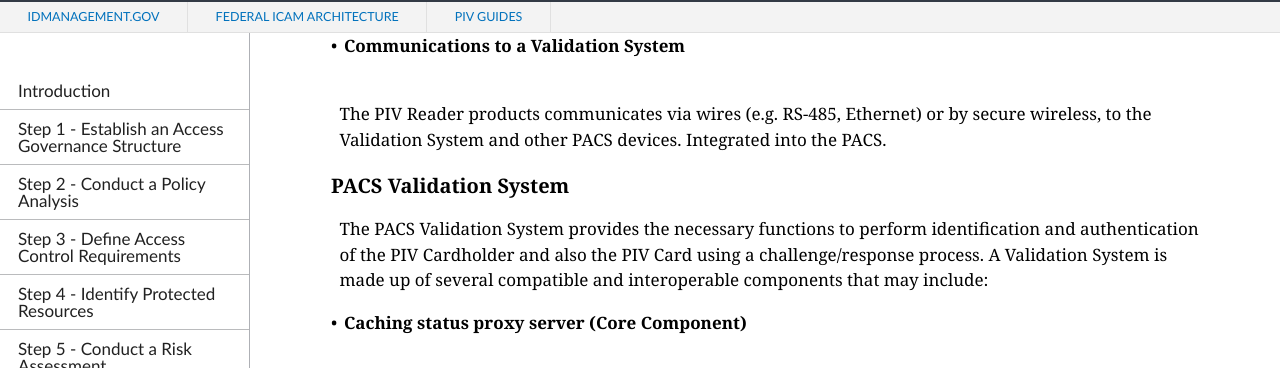
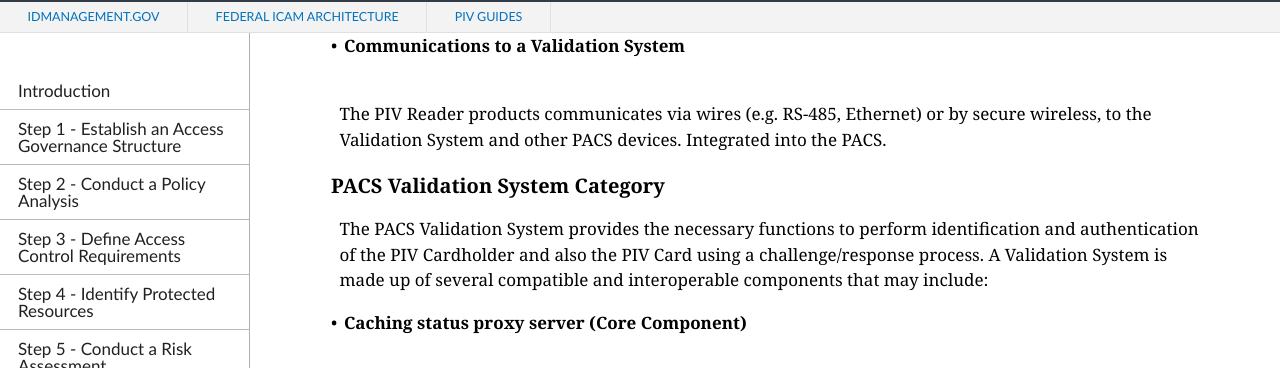
Before and after one commit to GSA/ficam-access, a Jekyll site: the page built from pages/PACS-guide.md, in a window 1280 px wide and 900 px high, scrolled down 7914 px. Shown: the part 88-456 px from the top of the window. Built offline with Jekyll 4.4.1, drawn with Linux system fonts in a browser that asks for light colours; nearby versions of some CDN libraries; some of the changed text lies outside the part shown.

Commit message:
Update PACS-guide.md

```diff
--- a/pages/PACS-guide.md
+++ b/pages/PACS-guide.md
@@ -163,7 +163,7 @@ Used in PACS to provide audible alerts. Intergrated into PACS.
 
 The PIV Reader products communicates via wires (e.g. RS-485, Ethernet) or by secure wireless, to the Validation System and other PACS devices.  Integrated into the PACS.
 
-### **PACS Validation System**
+### **PACS Validation System Category**
 The PACS Validation System provides the necessary functions to perform identification and authentication of the PIV Cardholder and also the PIV Card using a challenge/response process. A Validation System is made up of several compatible and interoperable components that may include:
 
 *	**Caching status proxy server (Core Component)**
@@ -190,7 +190,7 @@ Used to determine whether the PIV Cardholder’s digital identification (i.e., c
 
 Used to check the status of a certificate stored on a PIV Card to ensure that the certificate is valid and not revoked.  A revoked certificate is like a driver’s license that has been suspended; it cannot be used as a valid credential for physical access to a controlled Federal facility.  The PIV cardholder will be denied access by the PACS.  OCSP Responders are required but they normally already exist as part of your current Public Key Infrastructure.
 
-### **PACS Infrastructure**
+### **PACS Infrastructure Category**
 The PACS Infrastructure is made up of many compatible and interoperable hardware and software components to include:
 
 *	**Controller (field panels or door controllers) - (Core Component)**
```
